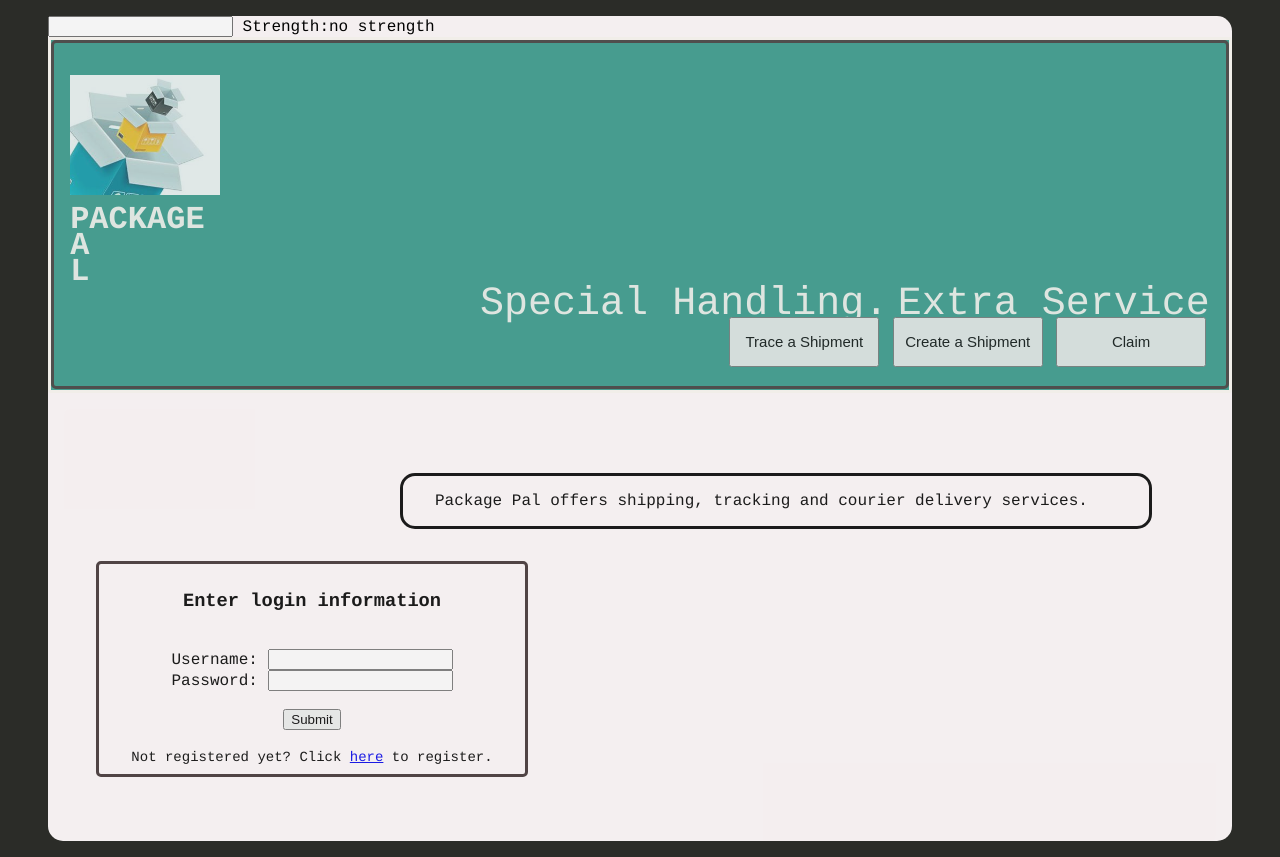
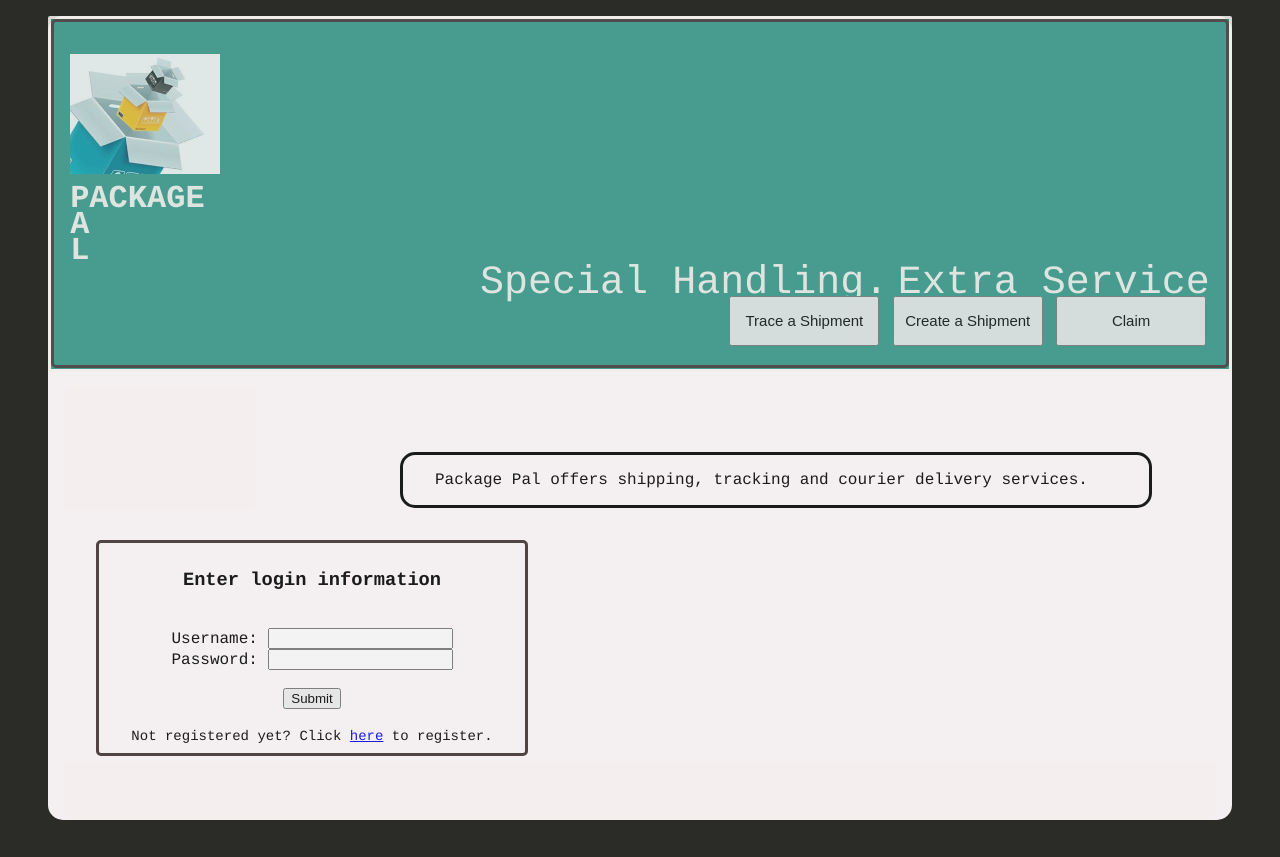
Before and after one commit to gene0987/ICS113Lab7, a plain HTML site: page index.html in a window 1280 px wide. After the commit the page ends 836 px from the top, so only its background shows below. Drawn offline with Linux system fonts and the light colour scheme.

Commit message:
Update index.html

```diff
--- a/index.html
+++ b/index.html
@@ -4,10 +4,7 @@
 		<meta charset="ISO-8859-1">
 			<title>Welcome to Package Pal</title>
 	<link rel='stylesheet' type='text/css' href='UI.css' />
-<form name="myForm">
-<input type="password" value="" name="userPass" onkeyup="validate()">
-Strength:<span id="mylocation">no strength</span>
-</form>
+
 	</head>
 
 		<body>
```
